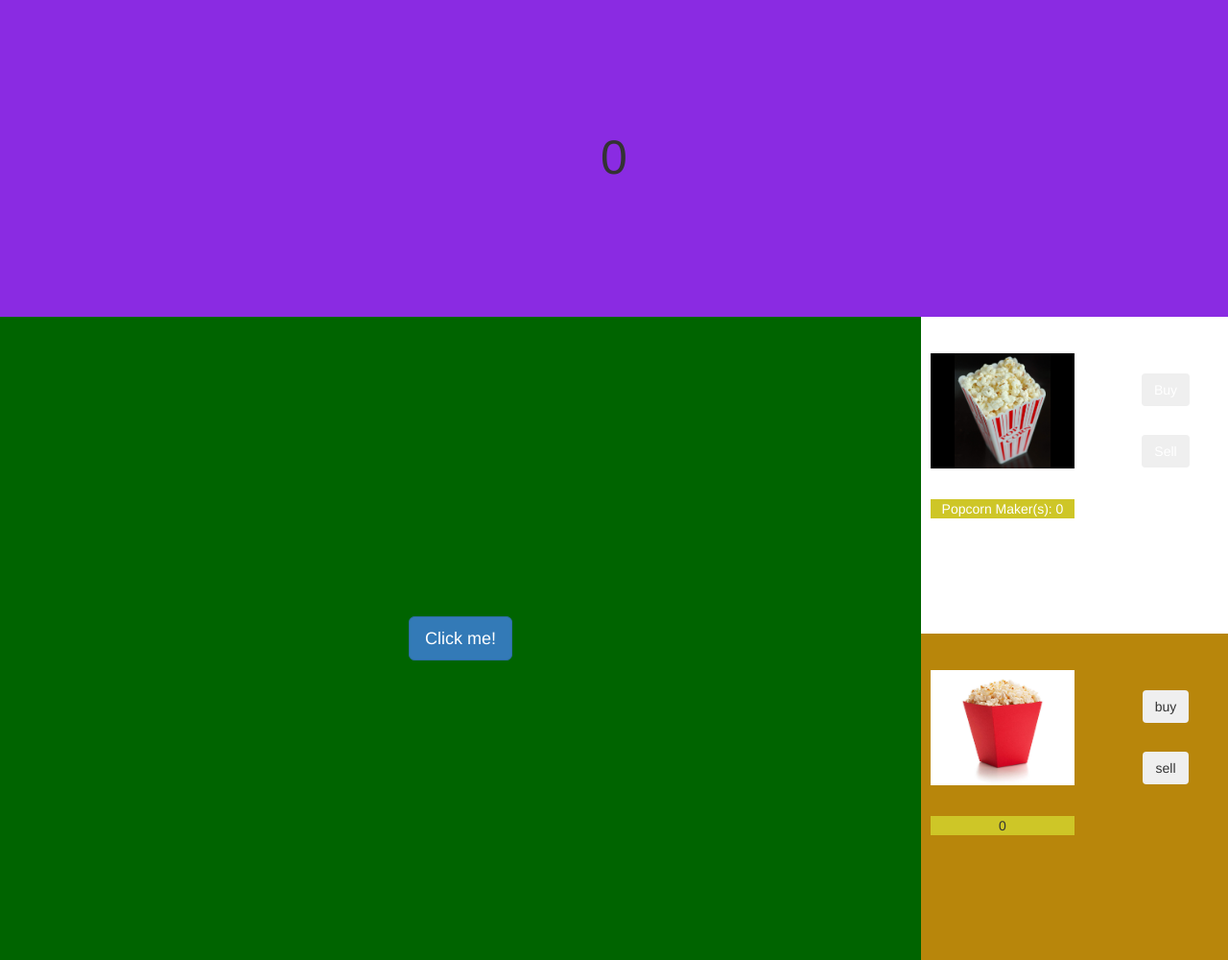
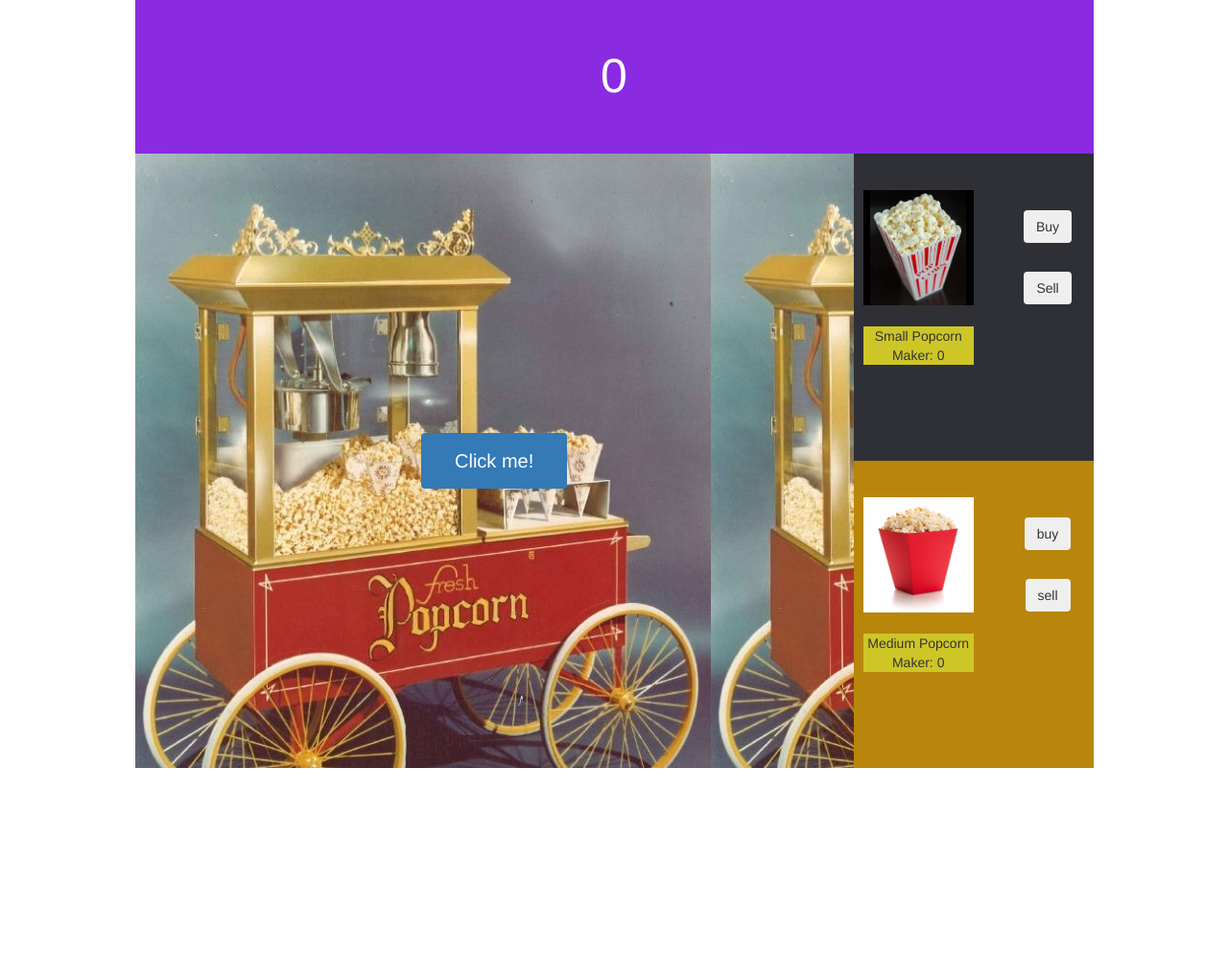
Before and after one commit to asa1411/checkpoint3, a plain HTML site: page index.html in a window 1280 px wide. Shown: the whole page at 96% size. After the commit the page ends 800 px from the top, so only its background shows below. Drawn offline with nearby package versions, Linux system fonts and the light colour scheme.

Commit message:
quite final checkpoint3

```diff
--- a/index.html
+++ b/index.html
@@ -12,14 +12,11 @@
   </head>
   <body>
     <div class="boxcontainer">
-      <div class="box1" id="score">0</div>
+      <div class="box1" id="score">
+        0
+      </div>
       <div class="box2">
-        <button
-          onclick="btnClicked(1)"
-          type="button"
-          class="btn btn-primary btn-lg"
-          class="button1"
-        >
+        <button type="button" class="btn btn-primary" onclick="btnClicked(1)">
           Click me!
         </button>
       </div>
@@ -27,7 +24,9 @@
         <div class="imageSmallBaker">
           <img src="popcorn1.jpg" width="100px" height="120px" alt="a corn" />
         </div>
-        <div class="box3Inner" id="smallBakerNumber">Popcorn Maker(s): 0</div>
+        <div class="box3Inner" id="smallBakerNumber">
+          Small Popcorn Maker: 0
+        </div>
 
         <ul class="box3Interactive">
           <li>
@@ -60,7 +59,7 @@
           />
         </div>
         <div class="box4Inner" id="mediumBakerNumber">
-          0
+          Medium Popcorn Maker: 0
         </div>
         <ul class="box4Interactive">
           <li>
--- a/style.css
+++ b/style.css
@@ -1,17 +1,18 @@
 .boxcontainer {
+  max-width: 999px;
   display: grid;
   grid-template-columns: 3fr 1fr;
-  grid-template-rows: 33% 33% 34%;
+  grid-template-rows: 20% 40% 40%;
   grid-template-areas:
     "score score"
-    "display baker1"
-    "display baker2";
-  /* background-color: aqua; */
+    "popcorn baker1"
+    "popcorn baker2";
+
   margin-left: auto;
   margin-right: auto;
   align-content: center;
   /* align-content is placing content, no content, but elements in the vertical center of the document. */
-  height: 1000px;
+  height: 800px;
   text-align: center;
 }
 
@@ -23,23 +24,24 @@
   justify-content: center;
   align-items: center;
   font-size: 50px;
+  color: white;
 }
 
 .box2 {
-  grid-area: display;
-  background-color: darkgreen;
+  grid-area: popcorn;
   display: flex;
   justify-content: center;
   align-items: center;
+  background-image: url(Popcorn-Machine-4-wheel-600x753.jpg);
 }
 
 .box3 {
   grid-area: baker1;
-  /* background-color: #2e3035; */
+  background-color: #2e3035;
   display: flex;
   justify-content: center;
   align-items: center;
-  color: white;
+  /* color: white; */
 }
 .box4 {
   grid-area: baker2;
@@ -49,14 +51,13 @@
   align-items: center;
 }
 
-.button1 {
-  background-color: #4caf50;
+.box2 button {
+  cursor: pointer;
   border: none;
   color: white;
-  padding: 15px 25px;
+  padding: 15px 35px;
   text-align: center;
-  font-size: 16px;
-  cursor: pointer;
+  font-size: 20px;
 }
 #button1:hover {
   background-color: #2ccc59;
@@ -100,6 +101,7 @@
 .baker1 {
   color: black;
 }
+
 @media only screen and (max-width: 600px) {
   .boxcontainer {
     display: grid;
@@ -107,10 +109,11 @@
     grid-template-rows: 20% 80%;
     grid-template-areas:
       "score score score"
-      " baker1 display baker2";
+      " baker1 popcorn baker2";
     /* align-content is placing content, no content, but elements in the vertical center of the document. */
     height: 400px;
   }
+
   .box3 {
     grid-area: baker1;
     background-image: url(popcorn1.jpg);
```
Also changed, not shown: Popcorn-Machine-4-wheel-600x753.jpg (added).
